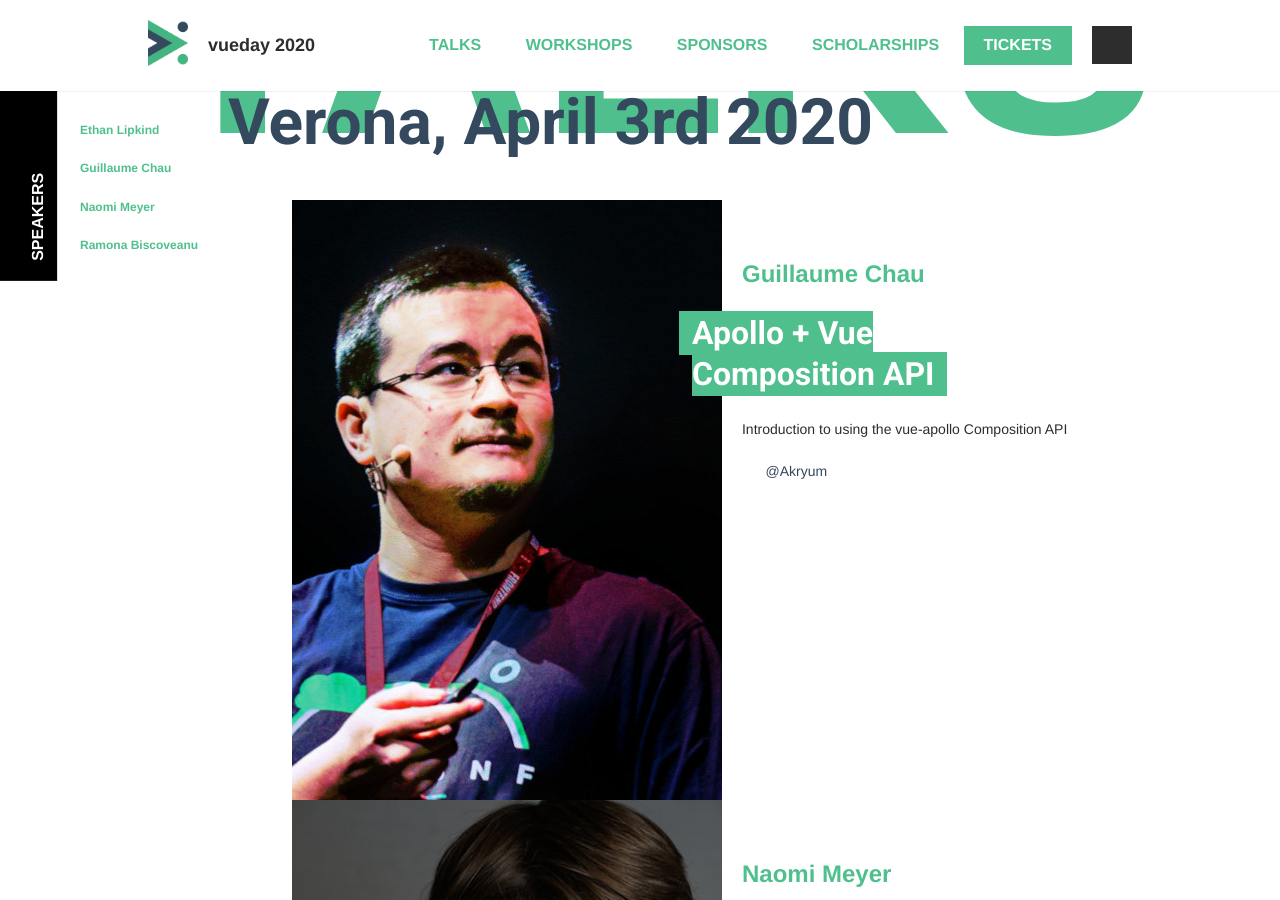
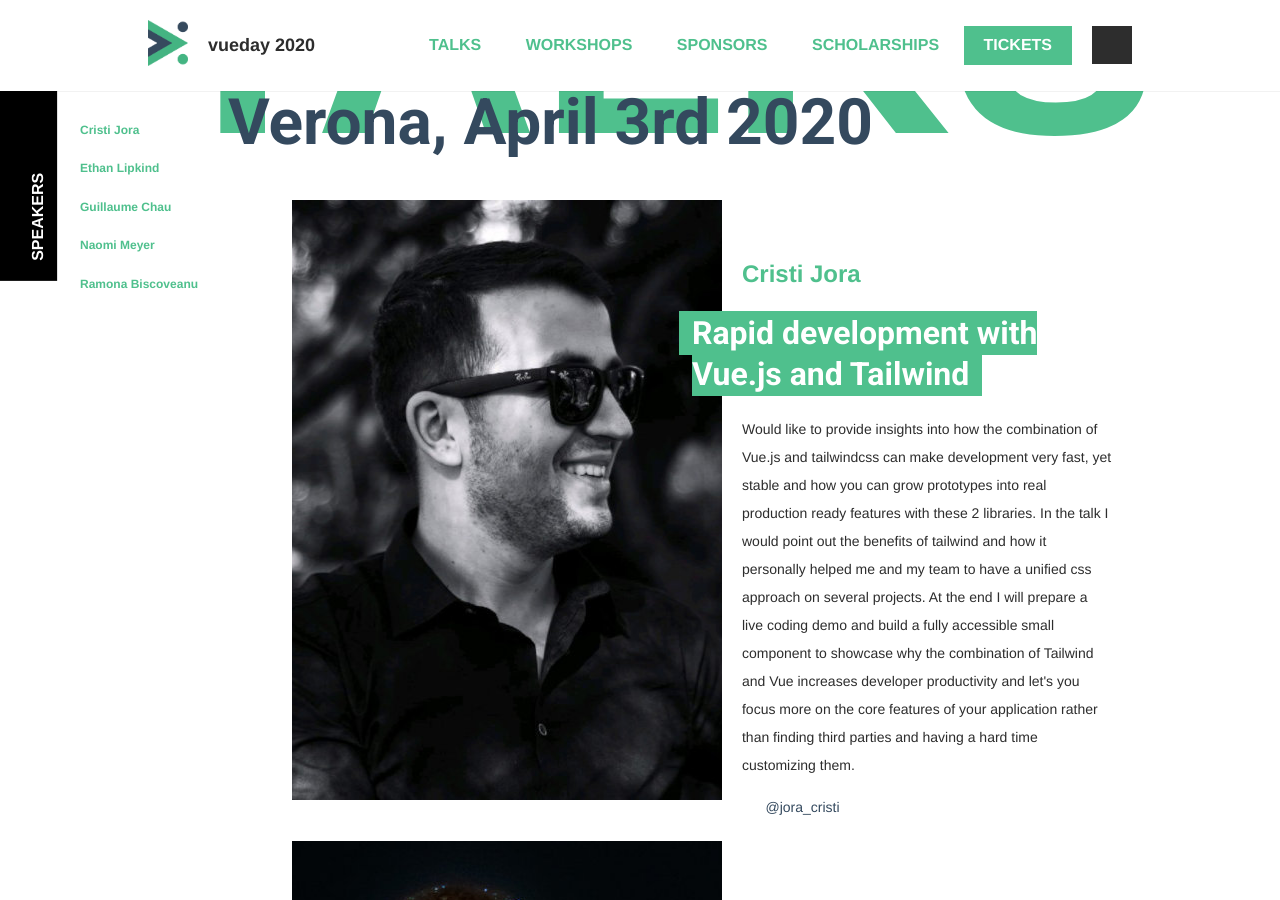
Before and after one commit to giuliatosato/2020.vueday.it, a Jekyll site: the page built from talks.html, in a window 1280 px wide and 900 px high, scrolled down 209 px. Built offline with Jekyll 4.4.1, drawn with Linux system fonts in a browser that asks for light colours; some web fonts are replaced; comment, search, counter and statistics services are not loaded.

Commit message:
Add Cristi

```diff
--- a/_data/speakers.yml
+++ b/_data/speakers.yml
@@ -10,6 +10,15 @@
 #    last_name: Lichter
 #    twitter: TheAlexLichter
 
+  -
+    id: cristi-jora
+    description: >
+      Trying to find simplicity everywhere. Web development is my passion and luckily my job. Photography enthusiast and
+      nature lover.
+    image: cristi-jora.jpg
+    first_name: Cristi
+    last_name: Jora
+    twitter: jora_cristi
   -
     id: ethan-lipkind
     description: >
--- a/_data/talks.yml
+++ b/_data/talks.yml
@@ -1,3 +1,13 @@
+-
+  speaker_id: cristi-jora
+  title: Rapid development with Vue.js and Tailwind
+  extract: >
+    Would like to provide insights into how the combination of Vue.js and tailwindcss can make development very fast,
+    yet stable and how you can grow prototypes into real production ready features with these 2 libraries. In the talk
+    I would point out the benefits of tailwind and how it personally helped me and my team to have a unified css approach
+    on several projects. At the end I will prepare a live coding demo and build a fully accessible small component to
+    showcase why the combination of Tailwind and Vue increases developer productivity and let's you focus more on the
+    core features of your application rather than finding third parties and having a hard time customizing them.
 -
   speaker_id: guillaume-chau
   title: Apollo + Vue Composition API
```
Also changed, not shown: img/vueday/speaker/cristi-jora.jpg (added).
